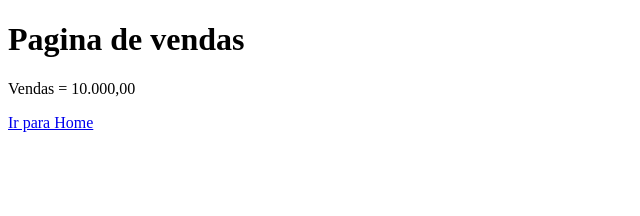
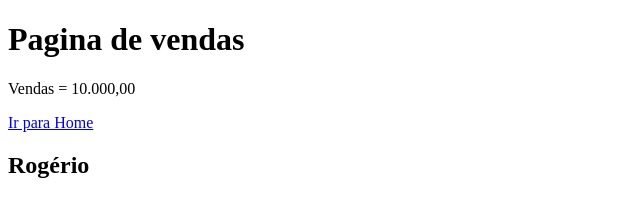
Before and after one commit to rogeriopsjr/aulaGit, a plain HTML site: page pagina_vendas.html in a window 1280 px wide. Shown: the whole page, without its empty margins (0-640 px from the left). Drawn offline with Linux system fonts and the light colour scheme.

Commit message:
Adicionado meu nome

```diff
--- a/pagina_vendas.html
+++ b/pagina_vendas.html
@@ -9,6 +9,7 @@
     <h1>Pagina de vendas</h1>
     <p>Vendas = 10.000,00</p>
     <a href="index.html">Ir para Home</a>
+    <h2>Rogério</h2>
 
 </body>
 </html>
```
